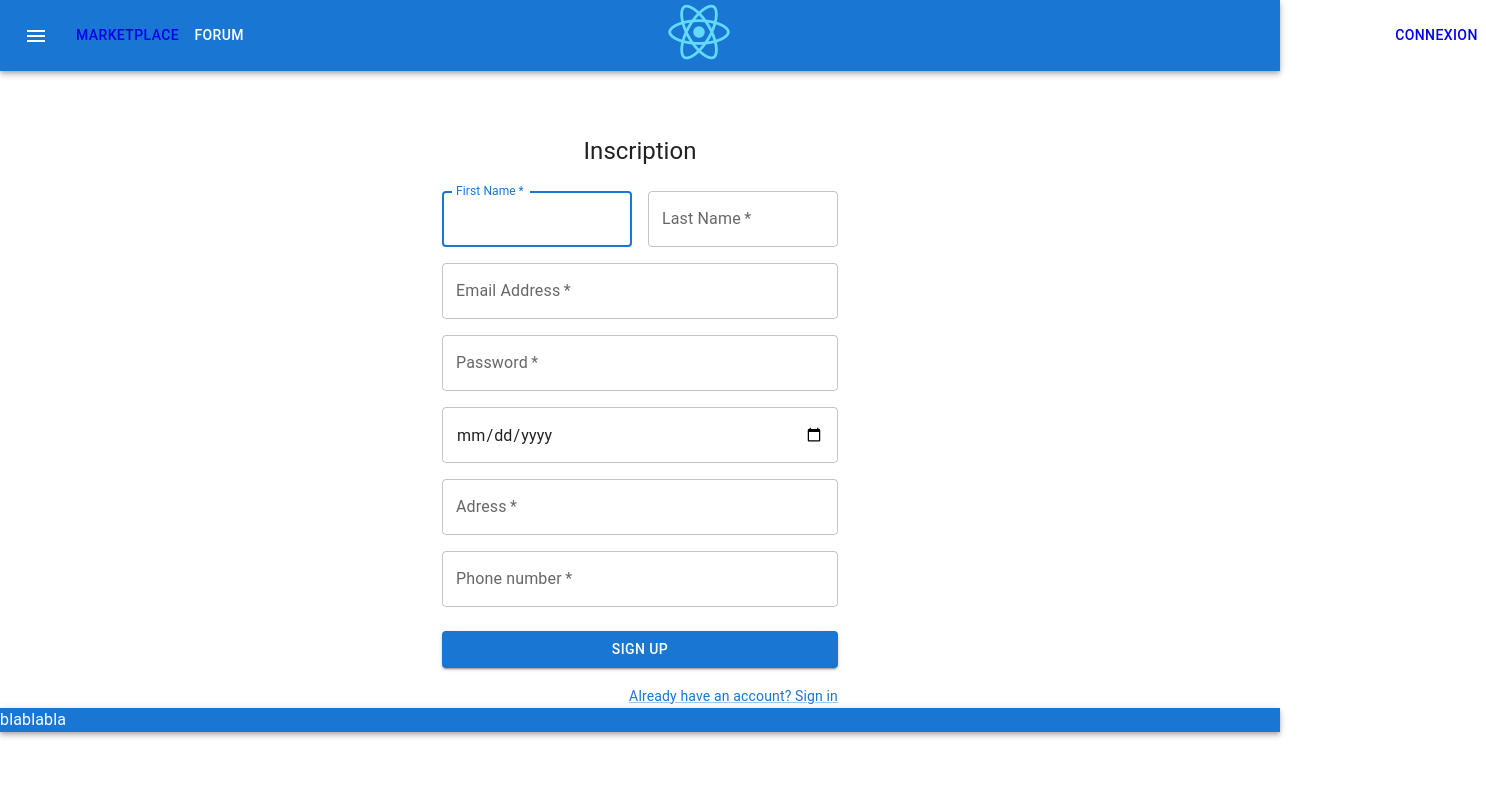
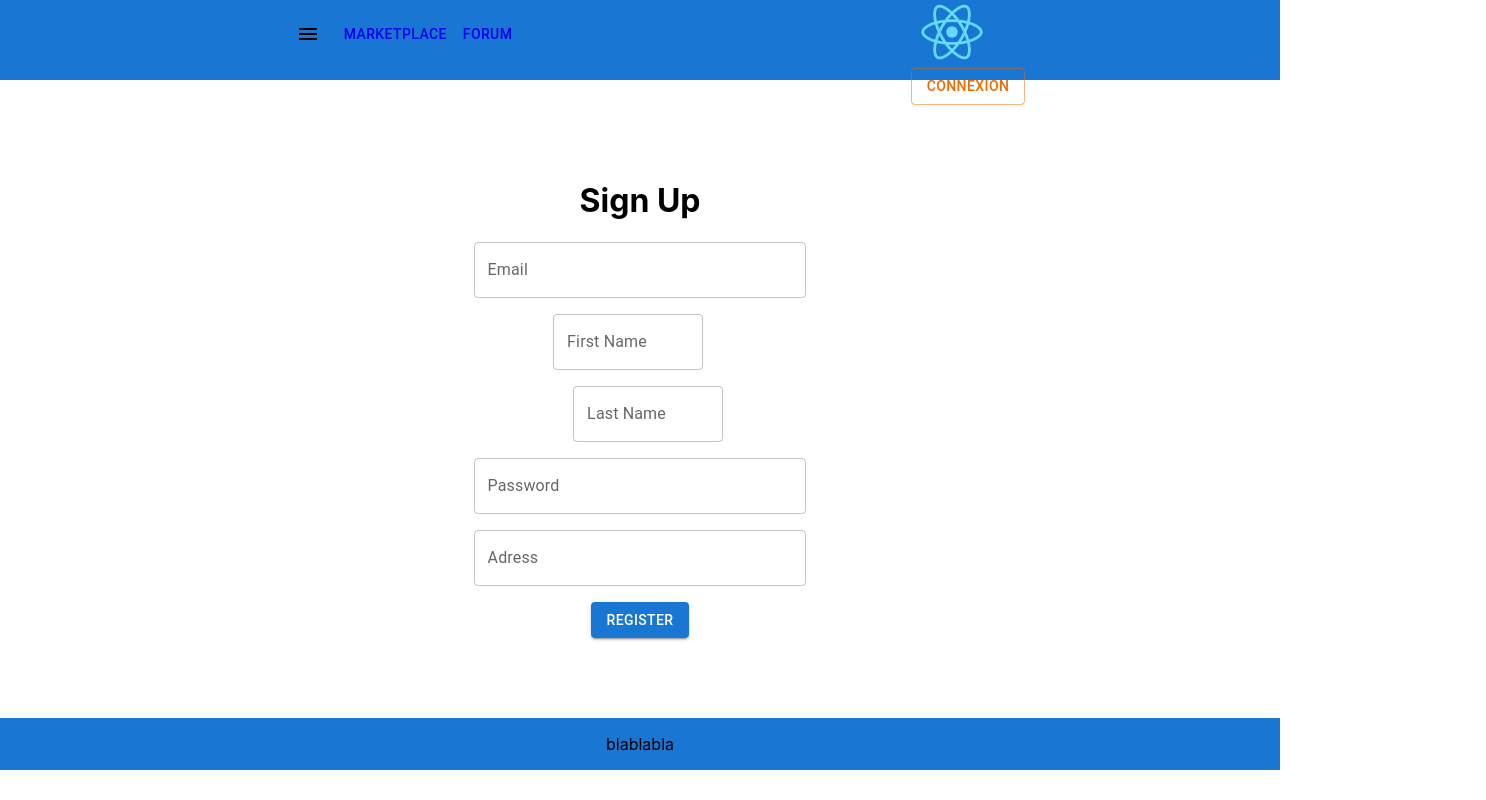
Before and after one commit to sekisinnde/fullstackfinalProject, a React (Create React App) app in the folder frontend/: page /inscription in a window 1280 px wide. Shown: the whole page, 1486 px wide, since content can reach past the window. Built offline with nearby package versions, Linux system fonts and the light colour scheme.

Commit message:
worked on signup form & footer

```diff
--- a/frontend/src/App.css
+++ b/frontend/src/App.css
@@ -22,22 +22,33 @@
 }
 
 .navbar {
-  background-color: grey;
+  height: 10vh;
   display: flex;
-  justify-content: space-evenly;
+  flex-wrap: wrap;
+  justify-content: center;
+  background-color: #1976d2;
+  align-items: center;
 }
 
-.footer {
-  background-color: purple;
+.footer{
   display: flex;
-  flex-direction: row;
-  justify-content: space-around;
-  height: 40px;
-  padding-top: 20px;
+  flex-wrap: wrap;
+  justify-content: center;
+  background-color: #1976d2;
+  margin-top: auto;
 }
 
 .inscription {
   display: block;
+}
+
+.form{
+  margin-right: 37%;
+  margin-left: 37%;
+  margin-top: 10vh;
+  display: flex;
+  flex-wrap: wrap;
+  justify-content: center;
 }
 
 /* .App {
--- a/frontend/src/components/Footer.js
+++ b/frontend/src/components/Footer.js
@@ -1,21 +1,10 @@
-import * as React from 'react';
-import AppBar from '@mui/material/AppBar';
-import Box from '@mui/material/Box';
-import Toolbar from '@mui/material/Toolbar';
-import Typography from '@mui/material/Typography';
-import Button from '@mui/material/Button';
-import IconButton from '@mui/material/IconButton';
-import MenuIcon from '@mui/icons-material/Menu';
-import img from '../logo512.png';
-import {Link} from 'react-router-dom';
+import React from "react";
 
  const Footer = () => {
   return (
-    <Box sx={{ flexGrow: 1 }}>
-      <AppBar position="static">
-        <>blablabla</>
-      </AppBar>
-    </Box>
+    <div className='footer'>
+      <p>blablabla</p>
+    </div>
   );
 }
 
--- a/frontend/src/components/InscriptionForm.js
+++ b/frontend/src/components/InscriptionForm.js
@@ -1,184 +1,91 @@
 import React, {useState} from 'react';
-import Avatar from '@mui/material/Avatar';
+import { TextField } from '@mui/material';
 import Button from '@mui/material/Button';
-import CssBaseline from '@mui/material/CssBaseline';
-import TextField from '@mui/material/TextField';
-import FormControlLabel from '@mui/material/FormControlLabel';
-import Checkbox from '@mui/material/Checkbox';
-import Link from '@mui/material/Link';
-import Grid from '@mui/material/Grid';
-import Box from '@mui/material/Box';
-import LockOutlinedIcon from '@mui/icons-material/LockOutlined';
-import Typography from '@mui/material/Typography';
-import Container from '@mui/material/Container';
-import { createTheme, ThemeProvider } from '@mui/material/styles';
-
-// function Copyright(props) {
-//   return (
-//     <Typography variant="body2" color="text.secondary" align="center" {...props}>
-//       {'Copyright © '}
-//       <Link color="inherit" href="https://mui.com/">
-//         Your Website
-//       </Link>{' '}
-//       {new Date().getFullYear()}
-//       {'.'}
-//     </Typography>
-//   );
-// }
-
-const theme = createTheme();
-
-export default function InscriptionForm() {
-
-    const [form, setForm] = useState({
-        email: "",
-        firstName: "",
-        lastName: "",
-        age: "",
-        password: "",
-        adress: "",
-        phoneNumber: ""
-});
+import { Box } from '@mui/system';
 
 
-      function updateForm(value) {
-        return setForm((prev) => {
-          return { ...prev, ...value };
-        });
+function InscriptionForm() {
+
+    const [firstName, setFirstName] = useState(null);
+    const [lastName, setLastName] = useState(null);
+    const [email, setEmail] = useState(null);
+    const [password,setPassword] = useState(null);
+    const [confirmPassword,setConfirmPassword] = useState(null);
+
+    const handleInputChange = (e) => {
+      const {id , value} = e.target;
+      if(id === "firstName"){
+          setFirstName(value);
+      }
+      if(id === "lastName"){
+          setLastName(value);
+      }
+      if(id === "email"){
+          setEmail(value);
+      }
+      if(id === "password"){
+          setPassword(value);
+      }
+      if(id === "confirmPassword"){
+          setConfirmPassword(value);
       }
 
-const handleSubmit = (e) => {
-e.preventDefault();
-let data = {...form}
-fetch("http://localhost:5000/users/", {
-        method: "POST",
-        headers: {
-          "Content-Type": "application/json",
-        },
-        body: JSON.stringify({data}),
-      })
-        .then(() => {
-          alert("vous etes enregistré");
-        })
-        .catch((error) => {
-          window.alert(error);
-          return;
-        });
+  }
 
-};
+  const handleSubmit = () => {
+    console.log(firstName, lastName, email, password, confirmPassword)
+  }
 
-  return (
-    <ThemeProvider theme={theme}>
-      <Container component="main" maxWidth="xs">
-        <CssBaseline />
-        <Box
-          sx={{
-            marginTop: 8,
-            display: 'flex',
-            flexDirection: 'column',
-            alignItems: 'center',
-          }}>
-          <Typography component="h1" variant="h5">
-            Inscription
-          </Typography>
-          <Box component="form" noValidate onSubmit={handleSubmit} sx={{ mt: 3 }}>
-            <Grid container spacing={2}>
-              <Grid item xs={12} sm={6}>
+  return(
+    <div className="form">
+      <h1 className='signup'>Sign Up</h1>
       <TextField
-                  autoComplete="given-name"
-                  name="firstName"
-                  required
-                  fullWidth
+          id="email"
+          label="Email"
+          type=""
+          autoComplete="current-email"
+          sx={{mb: "2vh", width: "100%"}}
+          onChange={handleInputChange}
+        />
+        <TextField
           id="firstName"
           label="First Name"
-                  autoFocus
-                  onChange={(e) => updateForm({ firstname: e.target.value })}
+          type=""
+          autoComplete="current-firstName"
+          sx={{mb: "2vh",mr: "3vh", width: "45%"}}
+          onChange={handleInputChange}
         />
-              </Grid>
-              <Grid item xs={12} sm={6}>
         <TextField
-                  required
-                  fullWidth
           id="lastName"
           label="Last Name"
-                  name="lastName"
-                  autoComplete="family-name"
-                  onChange={(e) => updateForm({ lastName: e.target.value })}
+          type=""
+          autoComplete="current-lastName"
+          sx={{mb: "2vh", ml:"2vh", width: "45%"}}
+          onChange={handleInputChange}
         />
-              </Grid>
-              <Grid item xs={12}>
         <TextField
-                  required
-                  fullWidth
-                  id="email"
-                  label="Email Address"
-                  name="email"
-                  autoComplete="email"
-                  onChange={(e) => updateForm({ email: e.target.value })}
-                />
-              </Grid>
-              <Grid item xs={12}>
-                <TextField
-                  required
-                  fullWidth
-                  name="password"
+          id="password"
           label="Password"
           type="password"
-                  id="password"
-                  autoComplete="new-password"
-                  onChange={(e) => updateForm({ password: e.target.value })}
+          autoComplete="current-password"
+          sx={{mb: "2vh", width:"100%"}}
+          onChange={handleInputChange}
         />
-              </Grid>
-              <Grid item xs={12}>
         <TextField
-                  required
-                  fullWidth
-                  name="age"
-                  label=""
-                  type="date"
-                  id="age"
-                  onChange={(e) => updateForm({ age: e.target.value })}
+          id="adress"
+          label="Adress"
+          type=""
+          autoComplete="current-adress"
+          sx={{mb: "2vh", width:"100%"}}
+          onChange={handleInputChange}
         />
-              </Grid>
-              <Grid item xs={12}>
-                <TextField
-                  required
-                  fullWidth
-                  name="adress"
-                  label="Adress"
-                  id="adress"
-                  onChange={(e) => updateForm({ adress: e.target.value })}
-                />
-              </Grid>
-              <Grid item xs={12}>
-                <TextField
-                  required
-                  fullWidth
-                  name="phone"
-                  label="Phone number"
-                  id="phone"
-                  onChange={(e) => updateForm({ phone: e.target.value })}
-                />
-              </Grid>
-            </Grid>
         <Button
-              type="submit"
-              fullWidth
+        onClick={handleSubmit}
         variant="contained"
-              sx={{ mt: 3, mb: 2 }}
-            >
-              Sign Up
-            </Button>
-            <Grid container justifyContent="flex-end">
-              <Grid item>
-                <Link href="./connexion" variant="body2">
-                  Already have an account? Sign in
-                </Link>
-              </Grid>
-            </Grid>
-          </Box>
-        </Box>
-      </Container>
-    </ThemeProvider>
-  );
+        sx={{alignItems: "center", mb:"10vh"}}
+        >Register</Button>
+    </div>
+  )
 }
+
+export default InscriptionForm;
--- a/frontend/src/components/Navbar.js
+++ b/frontend/src/components/Navbar.js
@@ -1,8 +1,4 @@
 import * as React from 'react';
-import AppBar from '@mui/material/AppBar';
-import Box from '@mui/material/Box';
-import Toolbar from '@mui/material/Toolbar';
-import Typography from '@mui/material/Typography';
 import Button from '@mui/material/Button';
 import IconButton from '@mui/material/IconButton';
 import MenuIcon from '@mui/icons-material/Menu';
@@ -11,27 +7,14 @@ import {Link} from 'react-router-dom';
 
 const Navbar = () => {
   return (
-    <Box sx={{ flexGrow: 1 }}>
-      <AppBar position="static">
-        <Toolbar>
-          <IconButton
-            size="large"
-            edge="start"
-            color="inherit"
-            aria-label="menu"
-            sx={{ mr: 1 }}
-          >
+    <div className='navbar'>
             <MenuIcon />
-          </IconButton>
+          <IconButton/>
           <Link to='/marketplace'><Button color="inherit">MarketPlace</Button></Link>
-          <Button color="inherit">Forum</Button>
-          <Link to='/'><img src={img} style={{height:"8vh", marginLeft: '52vh'}}/></Link>
-          <Link to='/connexion'><Button color="inherit" sx={{ml: '82vh'}}>Connexion</Button></Link>
-        </Toolbar>
-
-      </AppBar>
-
-    </Box>
+          <Link to='/categories'><Button color="inherit">Forum</Button></Link>
+          <Link to='/'><img src={img} style={{height:"8vh", marginLeft: '50vh'}}/></Link>
+          <Link to='/connexion'><Button variant="outlined" color="warning" sx={{ml: '82vh'}}>Connexion</Button></Link>
+    </div>
   );
 }
 
```
Lines whose indentation alone changed are shown as unchanged.
